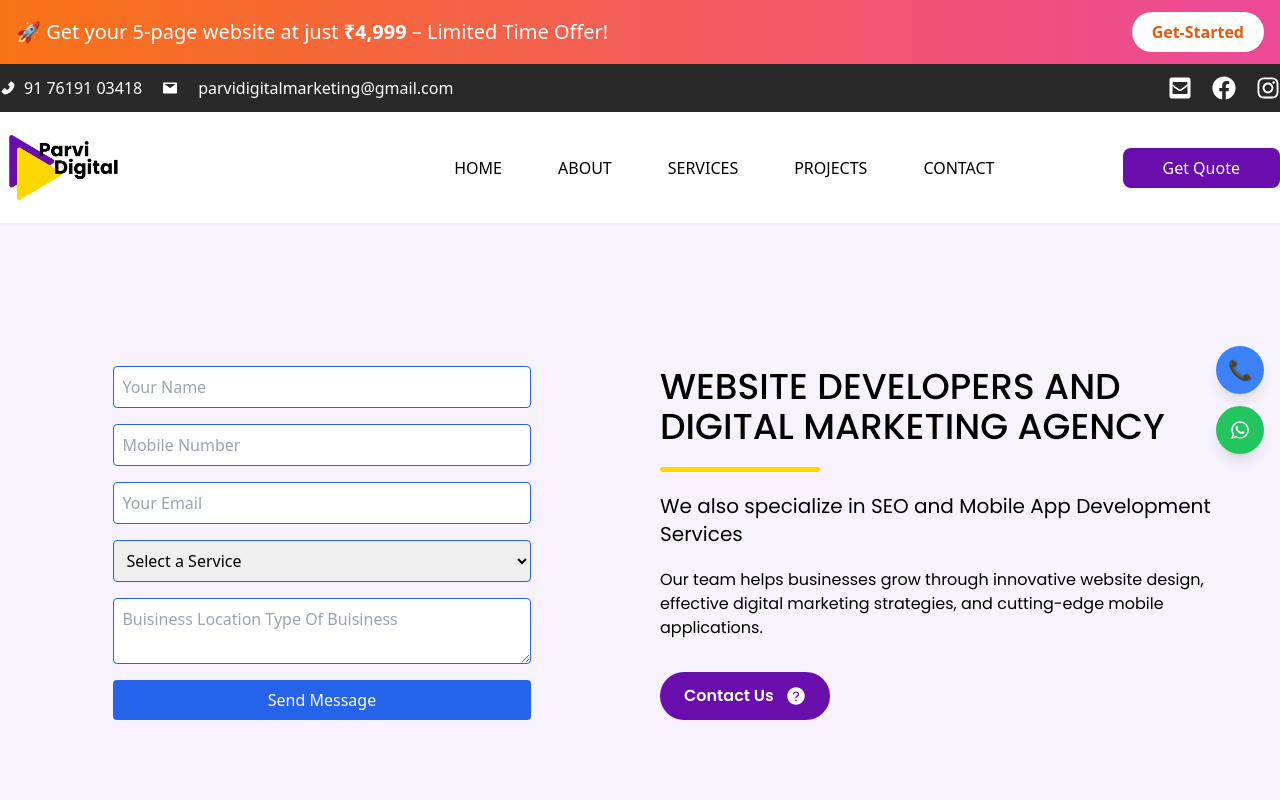
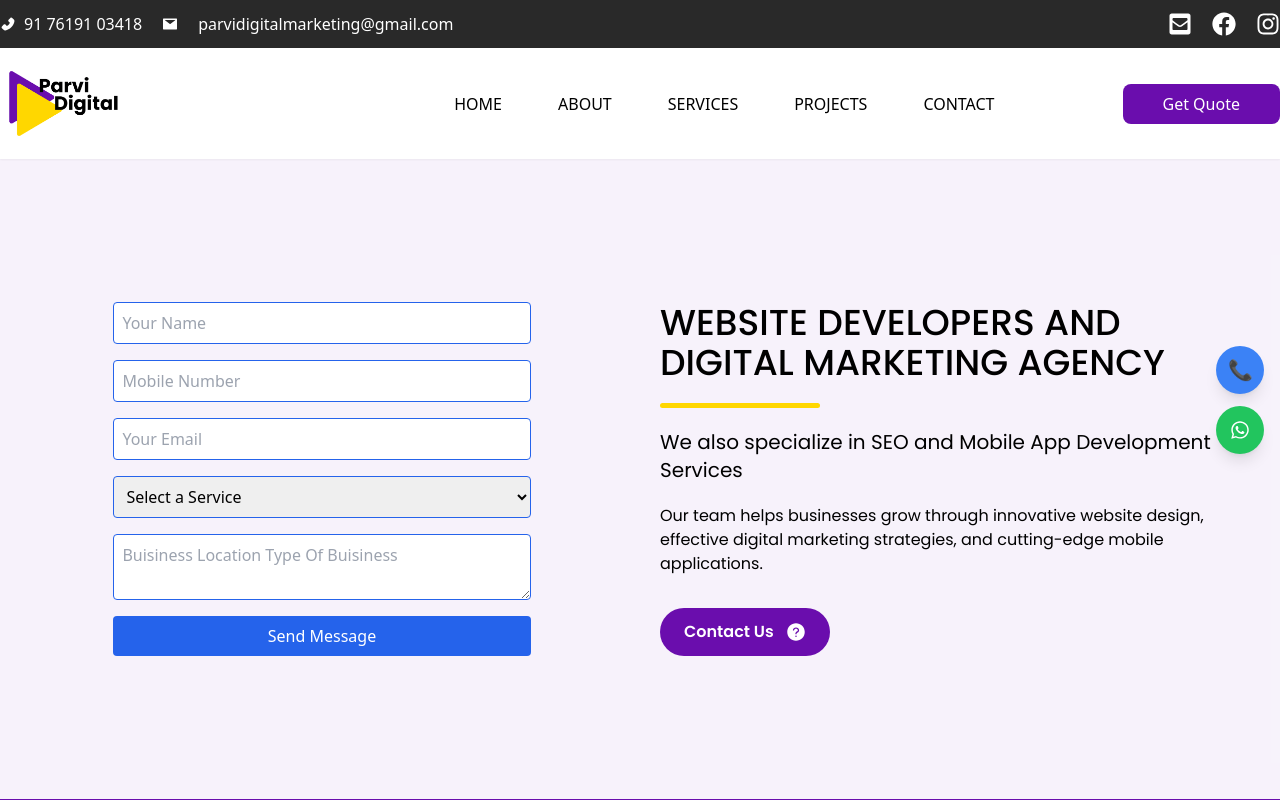
Before and after one commit to ag9731/test22, a React (Vite) app: page / in a window 1280 px wide. Shown: the top 800 px of the page. Built offline with nearby package versions, Linux system fonts and the light colour scheme.

Commit message:
Comment out AnnouncementBar in Header component
Comment out AnnouncementBar component in Header.

```diff
--- a/src/components/Header/Header.jsx
+++ b/src/components/Header/Header.jsx
@@ -56,7 +56,7 @@ const Header = () => {
 
   return (
     <React.Fragment>
-      <AnnouncementBar/>
+      {/* <AnnouncementBar/> */}
       <HeaderTopBar />
       <main className="bg-white shadow-sm bg-opacity-5">
         {/* Desktop Menu */}
```
